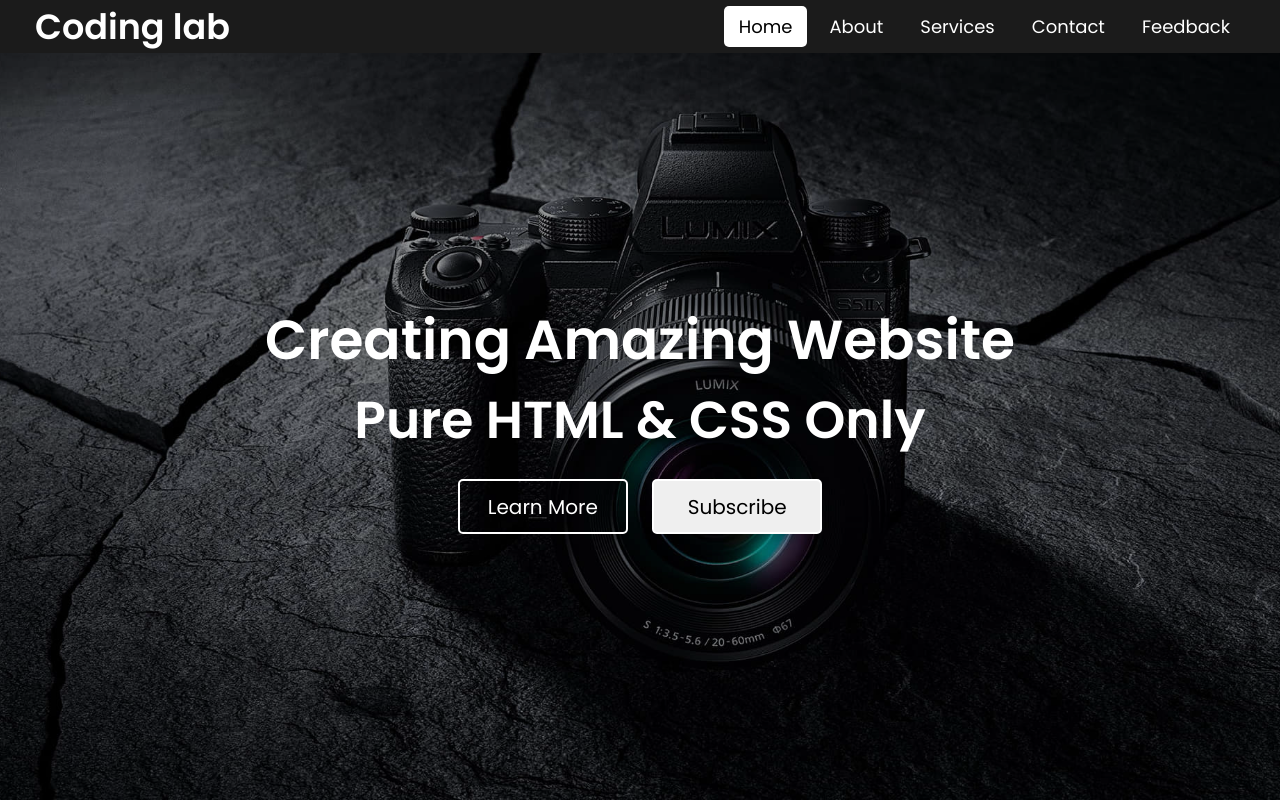
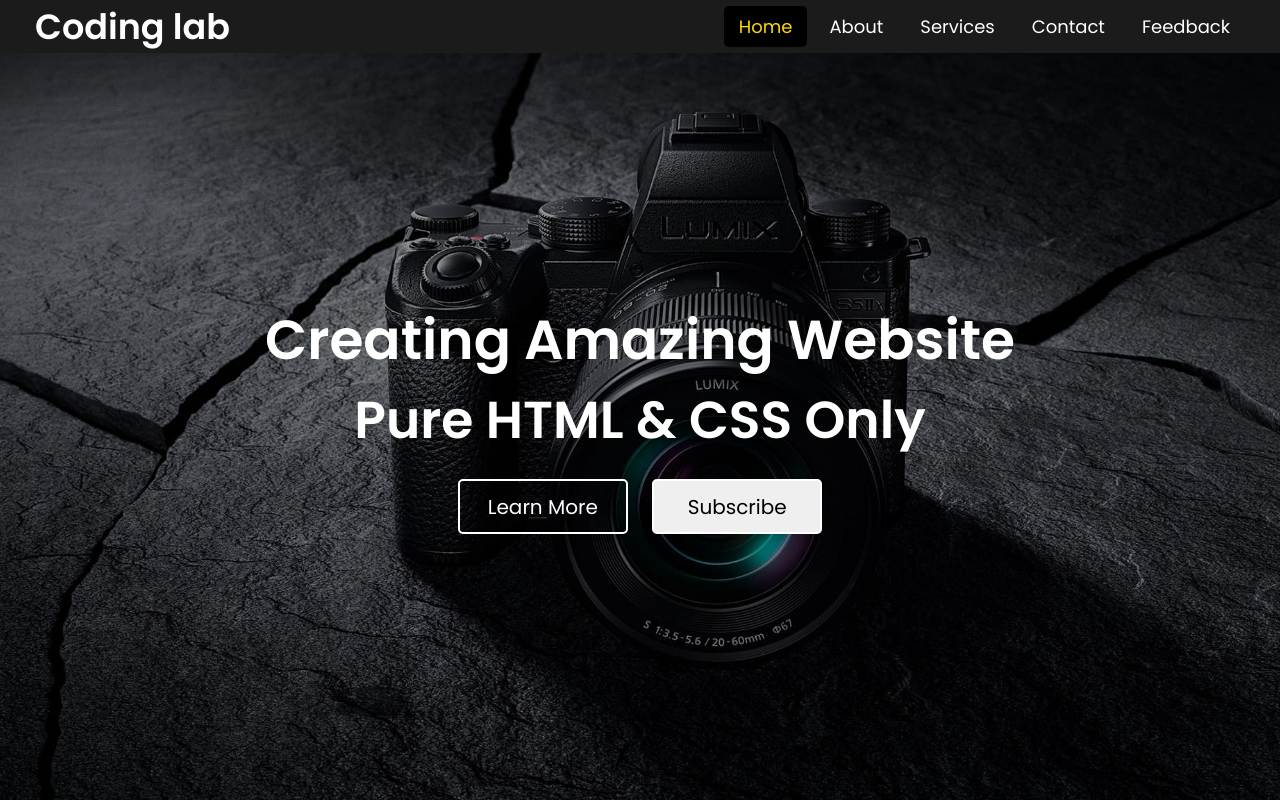
Before and after one commit to mahdinemo/HTML-CSS-Exercises, a plain HTML site: page Simple-Home-Page/index.html in a window 1280 px wide. In both pictures the pointer is over the link "Home". Drawn offline with Linux system fonts and the light colour scheme.

Commit message:
changing hovers and adding gold color in it

```diff
--- a/Simple-Home-Page/style.css
+++ b/Simple-Home-Page/style.css
@@ -49,8 +49,8 @@ nav .menu{
 }
 
 .menu ul li a:hover{
-    background: #fff;
-    color: #000;
+    background: #000;
+    color: gold;
 }
 /*-----------------------------------------------------------------------------------------------*/
 
```
